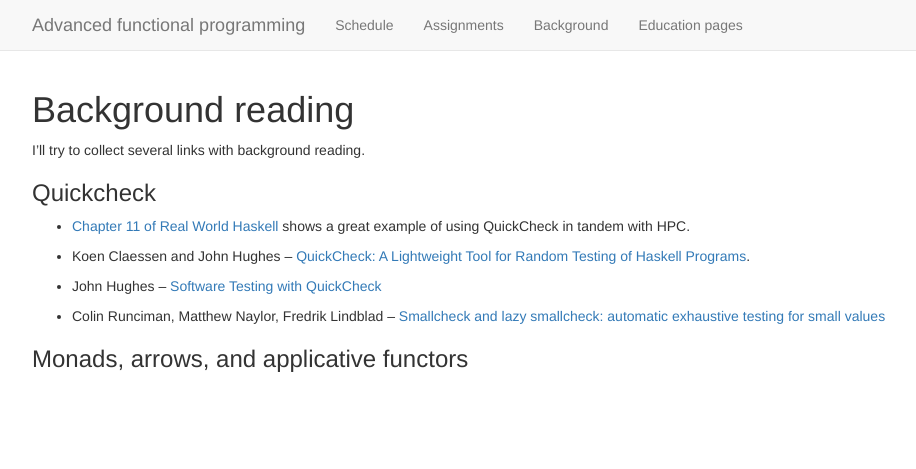
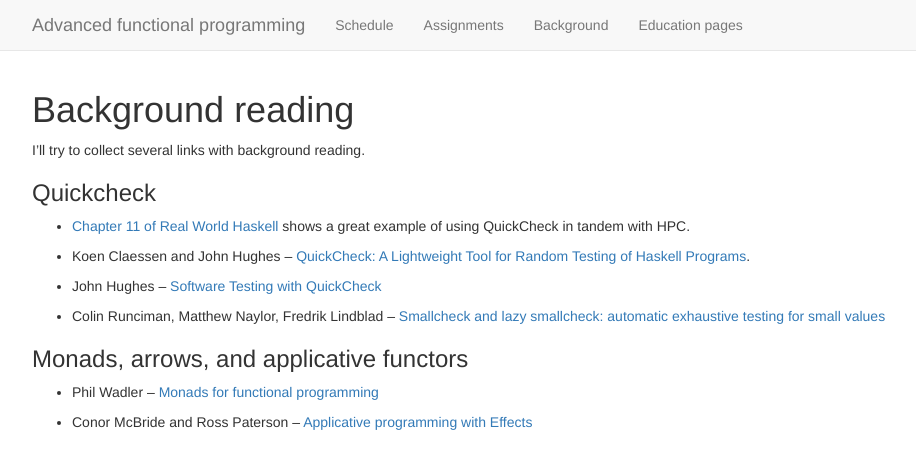
Before and after one commit to ruuda/2017-AFP, a Jekyll site: the page built from background.md, in a window 1280 px wide. Shown: the top 469 px of the page, without its empty margins (38-954 px from the left). Built offline with Jekyll 4.4.1, drawn with Linux system fonts in a browser that asks for light colours; nearby versions of some CDN libraries.

Commit message:
Added more links to background.md

```diff
--- a/background.md
+++ b/background.md
@@ -23,3 +23,8 @@ I'll try to collect several links with background reading.
   [Smallcheck and lazy smallcheck: automatic exhaustive testing for small values](http://dx.doi.org/10.1145/1543134.1411292)
 
 ### Monads, arrows, and applicative functors
+
+* Phil Wadler -- [Monads for functional programming](http://homepages.inf.ed.ac.uk/wadler/papers/marktoberdorf/baastad.pdf)
+
+* Conor McBride and Ross Paterson --
+  [Applicative programming with Effects](http://www.soi.city.ac.uk/~ross/papers/Applicative.html)
```
